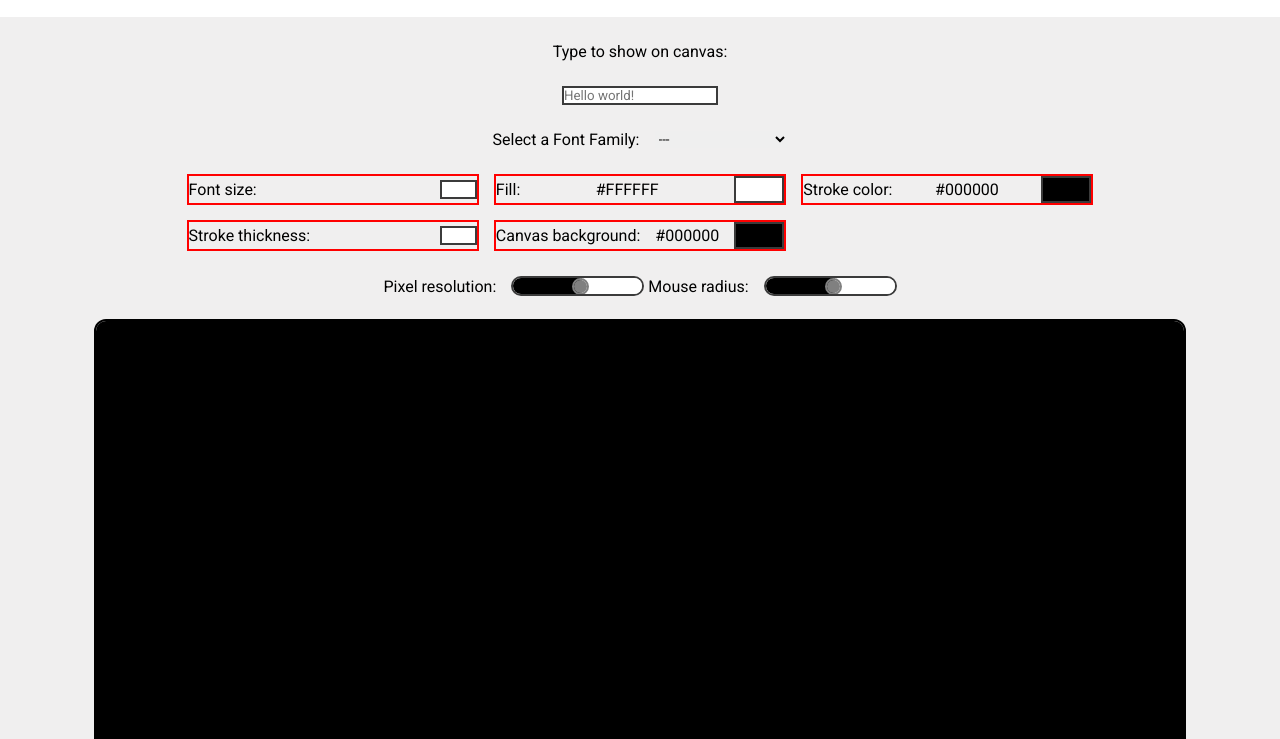
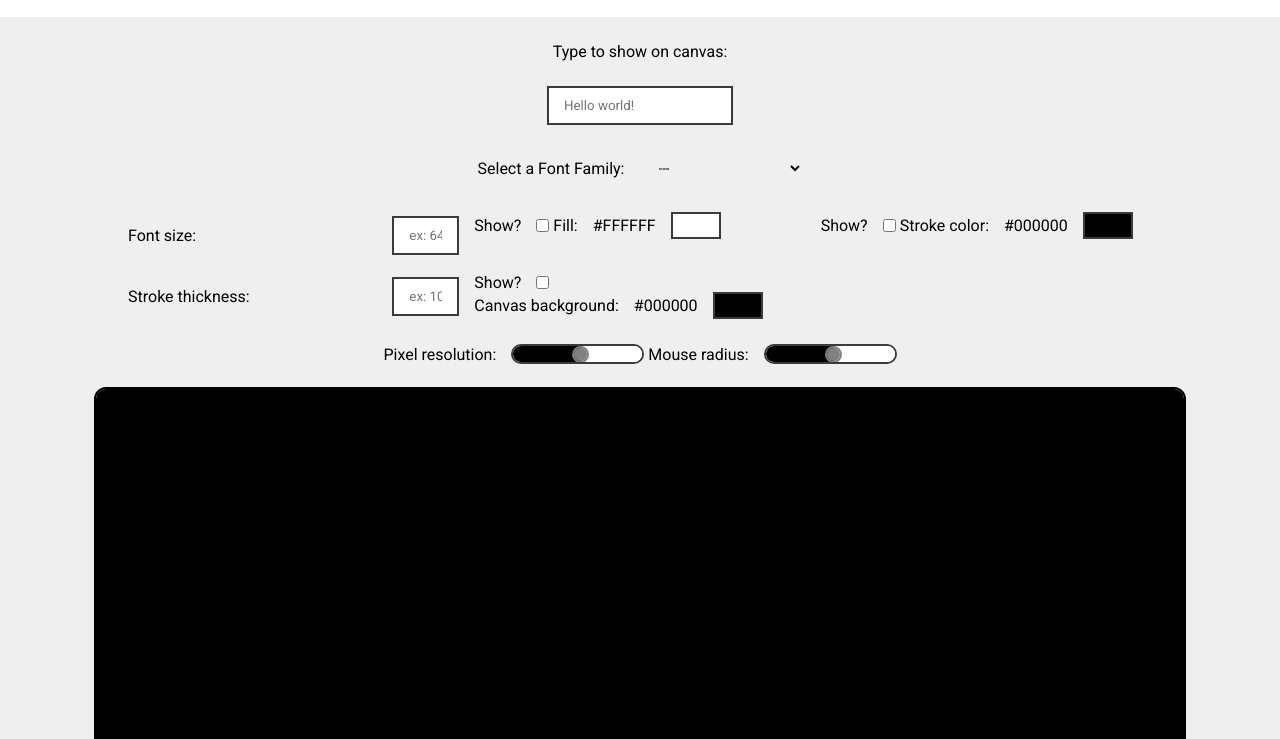
Before and after one commit to LePhenix47/Pixel-manipulation-test-2_Younes-Lahouiti, a website built with webpack: page index.html in a window 1280 px wide. Shown: the part 61-800 px from the top of the page. Built offline with Linux system fonts and the light colour scheme.

Commit message:
Addition of code to make some elements trasnparent

```diff
--- a/index.html
+++ b/index.html
@@ -49,7 +49,8 @@
         <section class="index__controls">
             <form class="index__form">
                 <label for="text" class="index__label">Type to show on canvas: </label>
-                <input type="text" name="text" id="text" class="index__input" placeholder="Hello world!">
+                <input type="text" name="text" id="text" class="index__input index__input--text"
+                    placeholder="Hello world!">
 
                 <label class="index__label" for="font-family">Select a Font Family:
                     <select class="index__select" id="font-family" name="family">
@@ -76,33 +77,58 @@
                 <div class="index__input-controls">
 
                     <label class="index__label" for="font-size">Font size:
-                        <input type="number" id="font-size" class="index__input index__input--number" min="1" max="128"
-                            step="1" name="size" />
+                        <input type="number" placeholder="ex: 64" id="font-size"
+                            class="index__input index__input--number" min="1" max="128" step="1" name="size" />
                     </label>
 
 
+                    <div class="index__color-input-container">
+                        <label class="index__label" for="fill-checkbox">
+
+                            Show? <input type="checkbox" name="fill-checkbox" id="fill-checkbox"
+                                class="index__input index__input--checkbox">
+                        </label>
                         <label class="index__label" for="font-fill">Fill: <span class="index__label-span">#FFFFFF</span>
+
+
                             <input type="color" id="font-fill" class="index__input index__input--color" value="#ffffff"
                                 name="fill" />
                         </label>
+                    </div>
 
 
+                    <div class="index__color-input-container">
+                        <label class="index__label" for="stroke-checkbox">
+
+                            Show? <input type="checkbox" name="stroke-checkbox" id="stroke-checkbox"
+                                class="index__input index__input--checkbox">
+                        </label>
                         <label class="index__label" for="font-stroke">Stroke color: <span
                                 class="index__label-span">#000000</span>
-                        <input type="color" id="font-stroke" class="index__input index__input--color" value="#000000"
-                            style="--bg-input-color: #000000" name="stroke-color" />
+
+                            <input type="color" id="font-stroke" class="index__input index__input--color"
+                                value="#000000" style="--bg-input-color: #000000" name="stroke-color" />
+                        </label>
+                    </div>
+
+                    <label class="index__label" for="font-stroke-thickness">Stroke thickness:
+                        <input type="number" placeholder="ex: 10" id="font-stroke-thickness"
+                            class="index__input index__input--number" min="0" max="128" step="1" name="stroke-width" />
                     </label>
 
-                    <label class="index__label" for="font-stroke-thickness">Stroke thickness:
-                        <input type="number" id="font-stroke-thickness" class="index__input index__input--number"
-                            min="0" max="128" step="1" name="stroke-width" />
+                    <div class="index__color-input-container">
+                        <label class="index__label" for="canvas-background-checkbox">
+                            Show?
+                            <input type="checkbox" name="canvas-background-checkbox" id="canvas-background-checkbox"
+                                class="index__input index__input--checkbox">
                         </label>
-
                         <label class="index__label" for="canvas-background">Canvas background: <span
                                 class="index__label-span">#000000</span>
+
                             <input type="color" id="canvas-background" class="index__input index__input--color"
                                 value="#000000" style="--bg-input-color: #000000" name="canvas-background" />
                         </label>
+                    </div>
 
                 </div>
 
--- a/src/index.ts
+++ b/src/index.ts
@@ -5,6 +5,8 @@ import {
 } from "./utils/functions/canvas.functions";
 import { log } from "./utils/functions/console.functions";
 import {
+  getAncestor,
+  getAttribute,
   getParent,
   selectQuery,
   selectQueryAll,
@@ -46,13 +48,22 @@ const mouseMapInfos: Map<string, number> = new Map();
 
 const mapInputsInfosForText: Map<string, any> = new Map();
 
-const selectElement: HTMLSelectElement = selectQuery(".index__select");
+const selectFontHTMLElement: HTMLSelectElement = selectQuery(".index__select");
 
-const allInputs: HTMLInputElement[] = selectQueryAll(
-  ".index__input:not(input#mouse-radius)"
-).concat(selectElement);
+const inputsArray: HTMLInputElement[] = selectQueryAll(
+  ".index__input:not(input#mouse-radius, input#text)"
+).concat(selectFontHTMLElement);
 
-log(allInputs);
+const inputText: HTMLInputElement = selectQuery("input#text");
+
+const inputRangeForMouseRadius: HTMLInputElement =
+  selectQuery("input#mouse-radius");
+
+const colorInputsArrray: HTMLInputElement[] = selectQueryAll(
+  ".index__input--color"
+);
+
+log(inputsArray, colorInputsArrray, { inputRangeForMouseRadius });
 
 /**
  * Initializes the color input elements by adding an "input" event listener to each input.
@@ -60,11 +71,24 @@ log(allInputs);
  * @returns {void}
  */
 function initializeInputs(): void {
-  for (const input of allInputs) {
+  //We add the event listener to listen to inputs on the text
+  inputText.addEventListener("input", setMapValues);
+
+  inputRangeForMouseRadius.addEventListener("input", setMouseRadius);
+
+  //We add the event listenres for the controls for change for performance reasons
+  for (const input of inputsArray) {
     input.addEventListener("change", setMapValues);
+  }
+
+  //We add event listeners to color swatch inputs to set their color
+  for (const colorInput of colorInputsArrray) {
+    colorInput.addEventListener("input", setBackgroundToColorInput);
   }
 }
 initializeInputs();
+
+function setMouseRadius(event) {}
 
 /**
  * Sets the background color of the input element based on its current value.
@@ -84,19 +108,7 @@ function setMapValues(event: Event): void {
     ? Number(input.value)
     : input.value;
 
-  switch (formattedNameOfInput) {
-    case "fill":
-    case "strokeColor":
-    case "canvasBackground": {
-      setBackgroundToColorInput(event);
-      break;
-    }
-
-    default: {
-      mapInputsInfosForText.set(formattedNameOfInput, inputValue);
-      break;
-    }
-  }
+  mapInputsInfosForText.set(formattedNameOfInput, inputValue);
 
   resetEffect();
   animate();
@@ -105,20 +117,38 @@ function setMapValues(event: Event): void {
 function setBackgroundToColorInput(event: Event): void {
   //@ts-ignore
   const input: HTMLInputElement = event.currentTarget;
-  //@ts-ignore
-  const label: HTMLLabelElement = getParent(input);
-  const labelType: string = splitString(label.innerText, ":")[0];
 
-  //@ts-ignore
-  const formattedInputValue: string = formatText(input.value, "uppercase");
+  const container: HTMLElement = getAncestor(
+    input,
+    ".index__color-input-container"
+  );
 
-  const spanLabel: HTMLSpanElement = selectQuery(".index__label-span", label);
-  //@ts-ignore
+  const labels: HTMLLabelElement[] = selectQueryAll("label", container);
+
+  const showLabel: HTMLLabelElement = labels[0];
+  const showCheckbox: HTMLInputElement = selectQuery("input", showLabel);
+
+  const colorLabel: HTMLLabelElement = labels[1];
+  const colorLabelType: string = splitString(colorLabel.innerText, ":")[0];
+
+  let formattedInputValue: string = formatText(input.value, "uppercase");
+
+  const spanLabel: HTMLSpanElement = selectQuery(
+    ".index__label-span",
+    colorLabel
+  );
+
   spanLabel.textContent = formattedInputValue;
-  //@ts-ignore
+
+  const shouldBeTransparent: boolean = !showCheckbox.checked;
+
+  if (shouldBeTransparent) {
+    formattedInputValue = "transparent";
+  }
+
   setStyleProperty("--bg-input-color", formattedInputValue, input);
 
-  switch (labelType) {
+  switch (colorLabelType) {
     case "Canvas background": {
       setStyleProperty("--bg-input-color", formattedInputValue, input);
       setStyleProperty("--bg-canvas", formattedInputValue, canvas);
--- a/src/sass/pages/_index.scss
+++ b/src/sass/pages/_index.scss
@@ -22,9 +22,6 @@
     &__input-controls {
         @include grid(2, 3, 15px);
 
-        & label {
-            border: 2px solid red;
-        }
     }
 
     &__form {
@@ -43,6 +40,7 @@
     &__input {
         --border-color: rgb(59, 59, 59);
         border: 2px solid var(--border-color);
+        padding: 10px 15px;
 
         &:focus {
             outline: 2px solid var(--border-color);
@@ -50,20 +48,29 @@
 
         &--number {
             @include input-number-style;
+
+
         }
 
         &--color {
             --bg-input-color: white;
             background-color: var(--bg-input-color);
             @include input-color-style;
+
+
         }
 
         &--range {
-            @include input-range-style
+            @include input-range-style;
+            padding: 0;
         }
+
+        &--text {}
     }
 
-    &__select {}
+    &__select {
+        padding: 10px 15px;
+    }
 
     &__options {}
 
@@ -76,6 +83,8 @@
 
         outline: 2px solid currentColor;
         border-radius: 10px;
+
+
     }
 
     &__canvas {
```
Also changed, not shown: dist/index.js, dist/style.css. Lines whose indentation alone changed are shown as unchanged.
